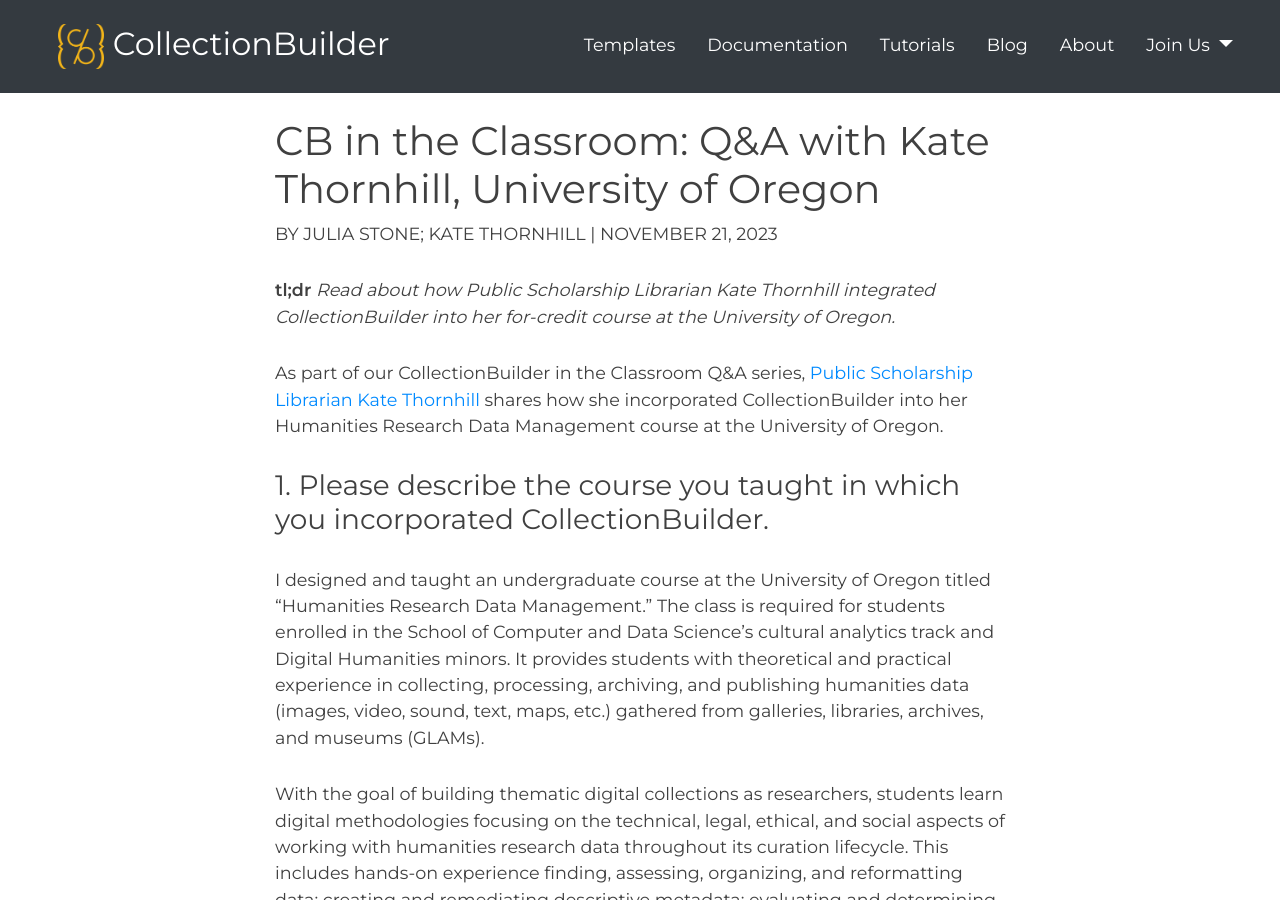
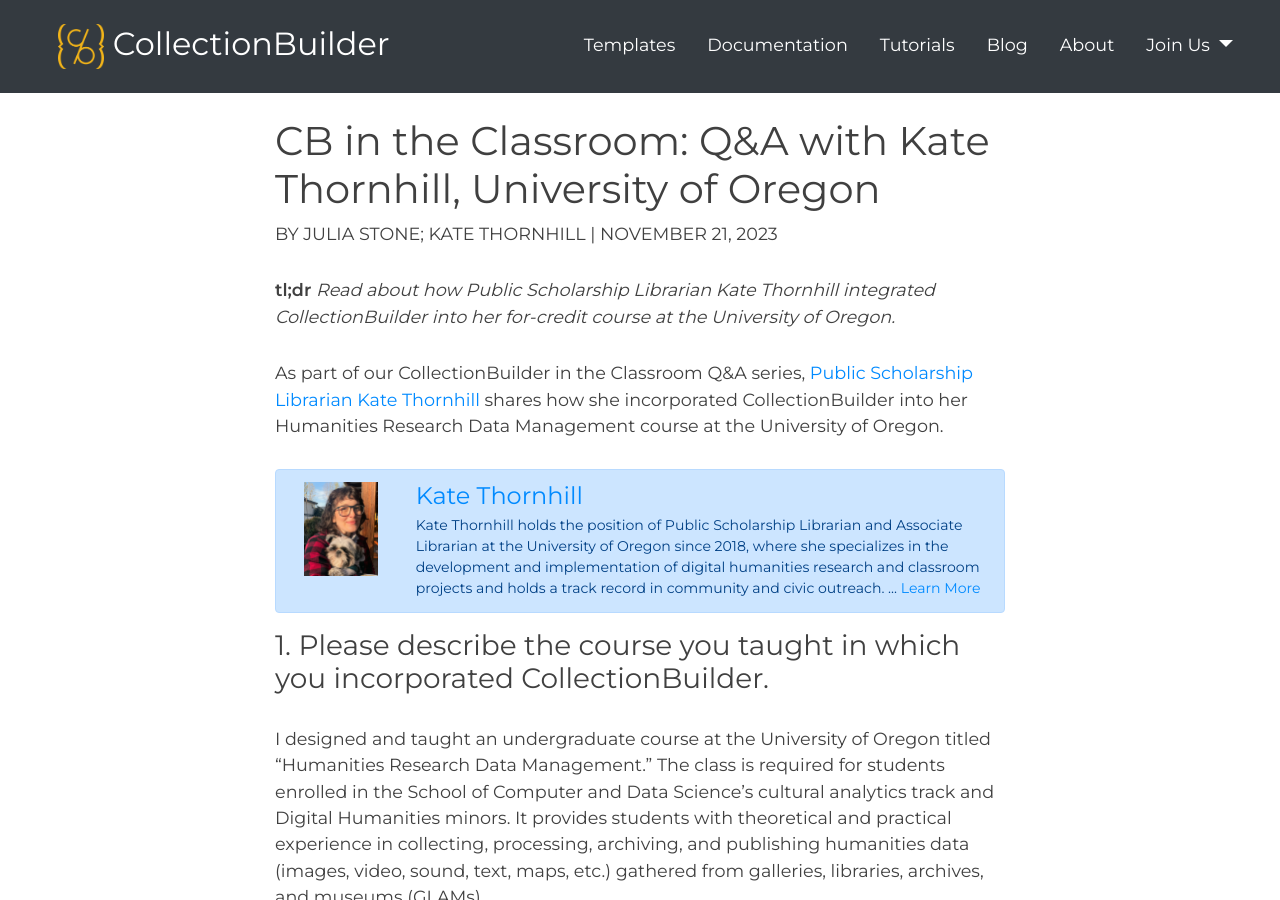
Before and after one commit to CollectionBuilder/collectionbuilder.github.io, a Jekyll site: the page built from _posts/2023-11-21-cb-classroom-kate-thornhill.md, in a window 1280 px wide and 900 px high. Built offline with Jekyll 4.4.1, drawn with Linux system fonts in a browser that asks for light colours; comment, search, counter and statistics services are not loaded.

Commit message:
kate blogbio

```diff
--- a/_posts/2023-11-21-cb-classroom-kate-thornhill.md
+++ b/_posts/2023-11-21-cb-classroom-kate-thornhill.md
@@ -9,6 +9,8 @@
 ---
 
 As part of our CollectionBuilder in the Classroom Q&A series, [Public Scholarship Librarian Kate Thornhill](https://library.uoregon.edu/directory/thornhill){:target="_blank" rel="noopener"} shares how she incorporated CollectionBuilder into her Humanities Research Data Management course at the University of Oregon.
+
+{% include feature/blogbio.html link="https://katethornhill.carrd.co/" bio="Kate Thornhill holds the position of Public Scholarship Librarian and Associate Librarian at the University of Oregon since 2018, where she specializes in the development and implementation of digital humanities research and classroom projects and holds a track record in community and civic outreach." img="/images/blog/biopics/image01.jpg" name="Kate Thornhill" %}
 
 ### 1. Please describe the course you taught in which you incorporated CollectionBuilder.
 
```
Also changed, not shown: images/blog/biopics/image01.jpg (added).
